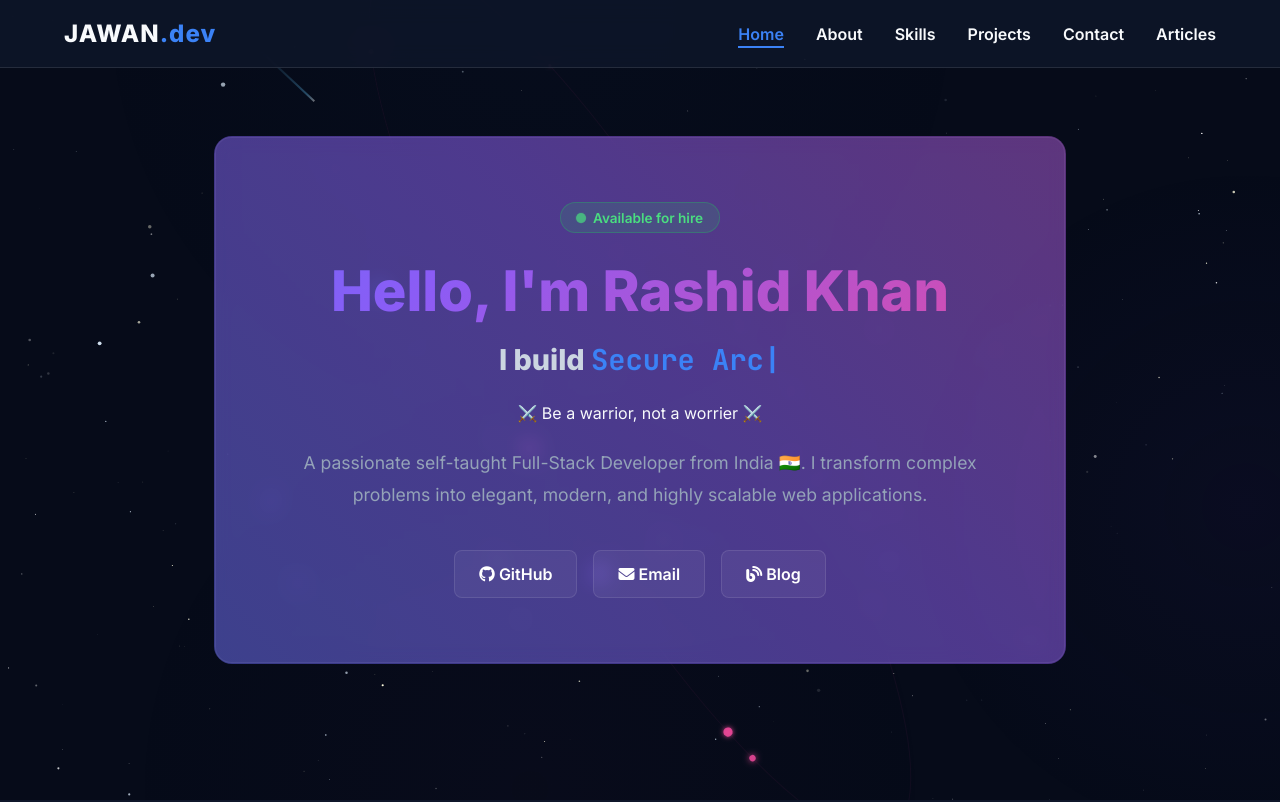
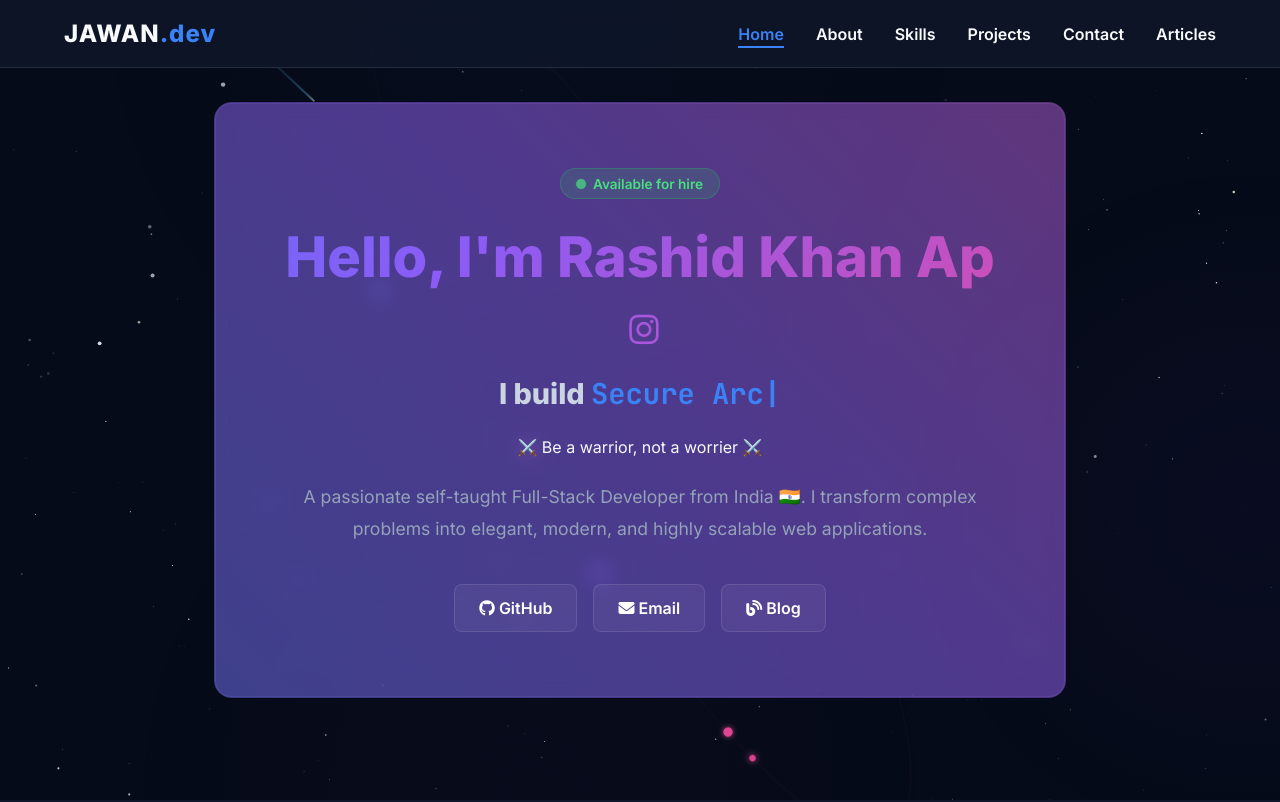
Before and after one commit to RashidKhanApDev/RashidKhanApDev.github.io, a plain HTML site: page index.html in a window 1280 px wide. Shown: the top 802 px of the page. Drawn offline with Linux system fonts and the light colour scheme.

Commit message:
feat: add 'Ap' to title and small Instagram profile icon link

```diff
--- a/index.html
+++ b/index.html
@@ -51,7 +51,7 @@
     <header id="home" class="hero">
         <div class="hero-content glass-panel glow-border">
             <div class="status-badge"><span class="pulse-dot"></span> Available for hire</div>
-            <h1 class="glitch" data-text="Hello, I'm Rashid Khan">Hello, I'm Rashid Khan</h1>
+            <h1 class="glitch" data-text="Hello, I'm Rashid Khan Ap">Hello, I'm Rashid Khan Ap <a href="https://instagram.com/rashidkhanap" target="_blank" title="Instagram: @rashidkhanap" style="font-size: 0.6em; color: #E1306C; vertical-align: middle; margin-left: 8px; text-decoration: none; display: inline-block; transition: transform 0.3s, text-shadow 0.3s;" onmouseover="this.style.transform='scale(1.2)'; this.style.textShadow='0 0 10px #E1306C';" onmouseout="this.style.transform='scale(1)'; this.style.textShadow='none';"><i class="fab fa-instagram"></i></a></h1>
             <h2 class="typing-text">I build <span id="typewriter"></span><span class="cursor">|</span></h2>
             <p>⚔️ Be a warrior, not a worrier ⚔️</p>
             <p class="bio">A passionate self-taught Full-Stack Developer from India 🇮🇳. I transform complex problems into elegant, modern, and highly scalable web applications.</p>
```
